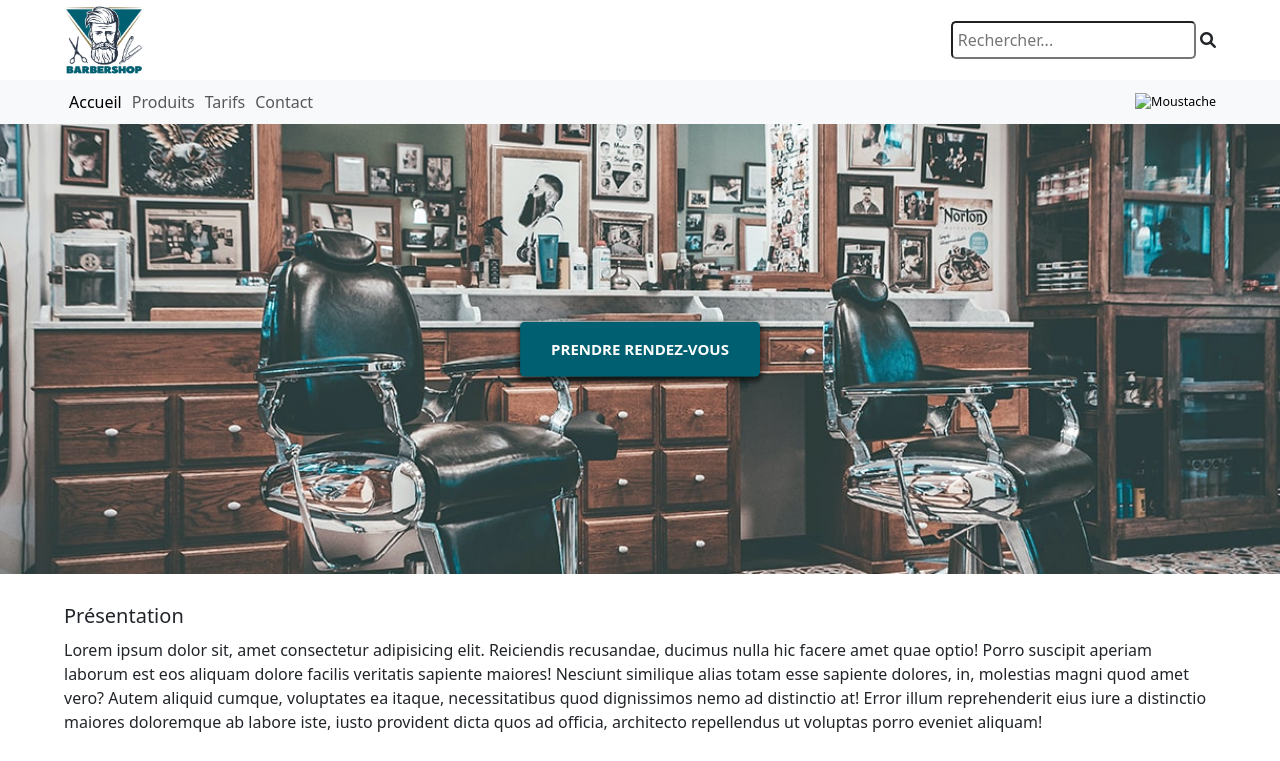
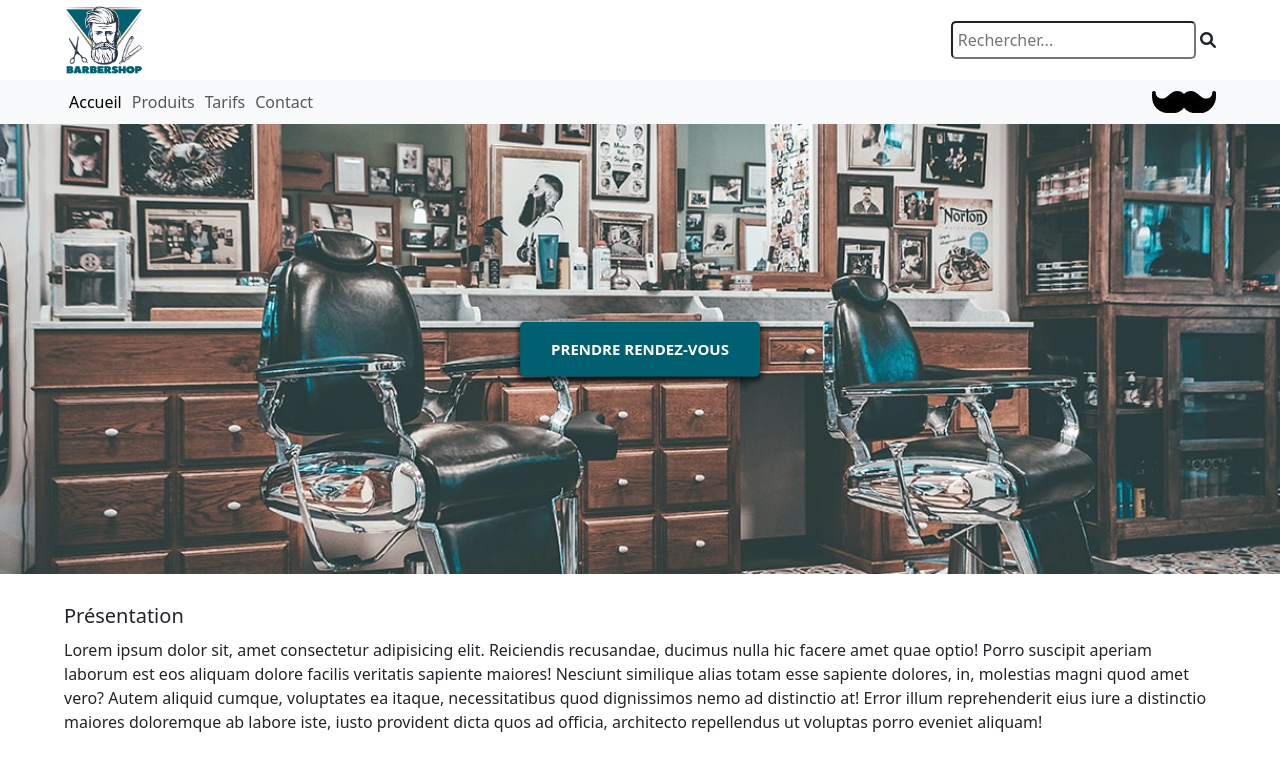
Before and after one commit to isSpicyCode/BarberShop-v1.2, a website: page index.html in a window 1280 px wide. Shown: the top 761 px of the page. Drawn offline with nearby package versions, Linux system fonts and the light colour scheme; the site is published under a folder, as on GitHub Pages, so addresses that start at the root find nothing.

Commit message:
"Image link undefined"

```diff
--- a/index.html
+++ b/index.html
@@ -37,7 +37,7 @@
 				<nav class="navbar navbar-expand-lg bg-body-tertiary m-auto w-100 m-0 d-flex justify-content-center">
 					<div class="container-fluid w-90 p-0 m-0 flex-row-reverse">
 						<a class="navbar-brand p-0 m-0" href="#"
-							><img src="/img/unnamed.jpg" alt="Moustache" class="moustache"
+							><img src="img/unnamed.jpg" alt="Moustache" class="moustache"
 						/></a>
 						<button
 							class="navbar-toggler"
```
